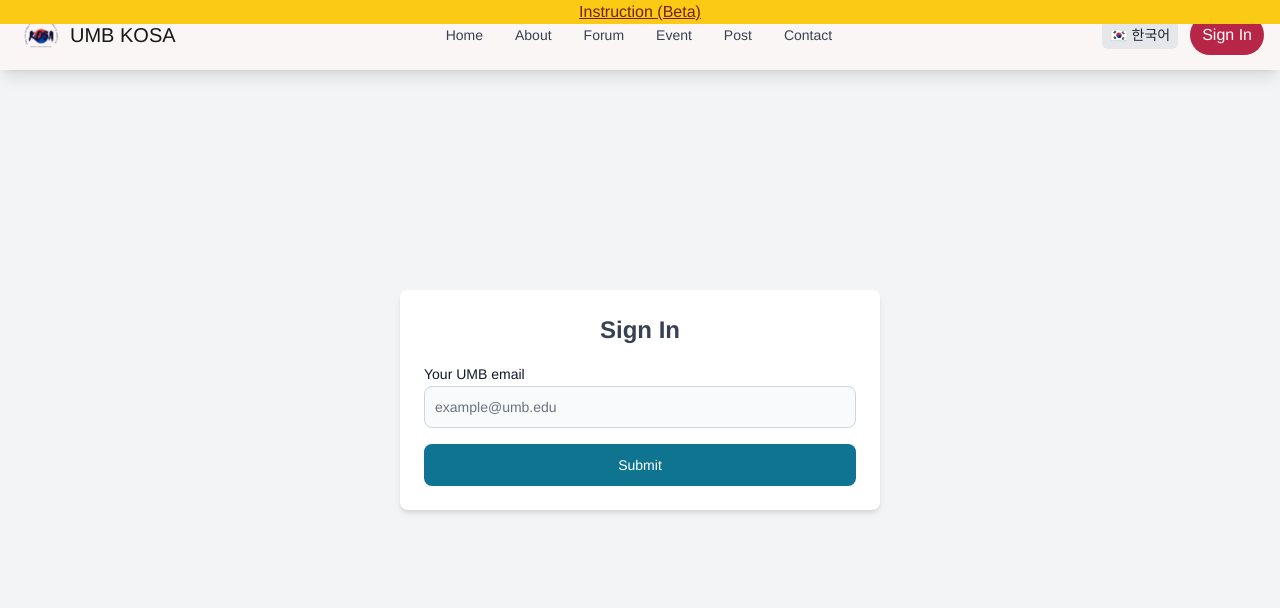
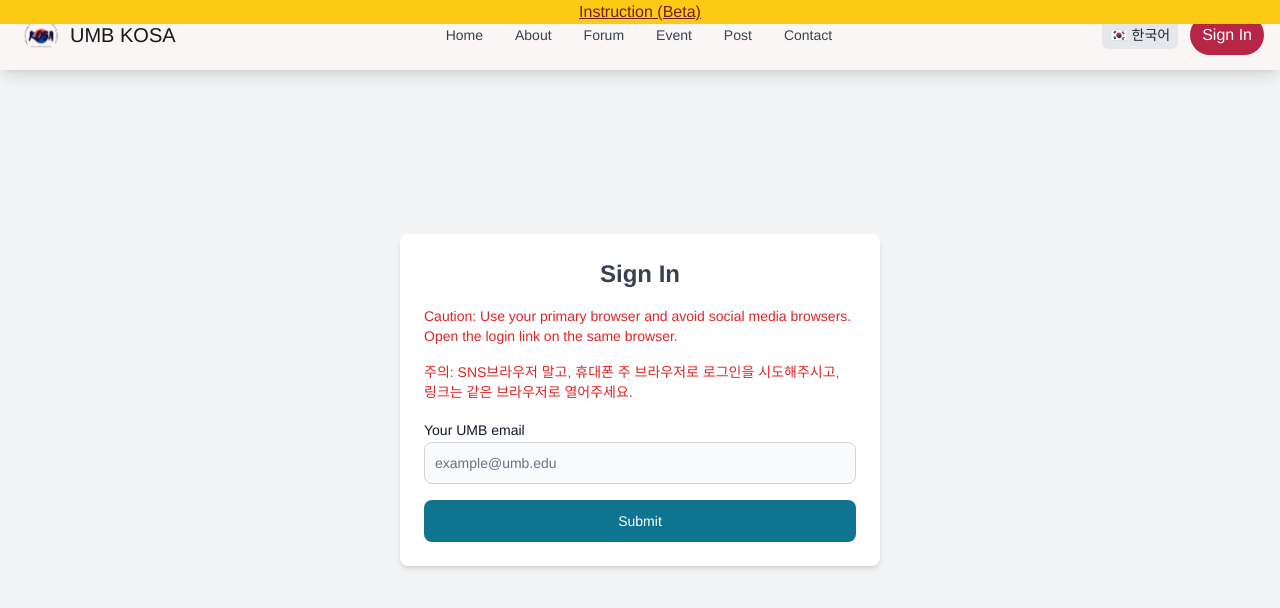
Before and after one commit to kcdevdes/UMB-KOSA-web, a Next.js app: page /auth in a window 1280 px wide. Shown: the top 608 px of the page. Built offline with nearby package versions, Linux system fonts and the light colour scheme; no server answers.

Commit message:
fix: add cautions in auth page

```diff
--- a/components/LoginForm.tsx
+++ b/components/LoginForm.tsx
@@ -80,6 +80,14 @@ export default function LoginForm() {
           </div>
         ) : (
           <form onSubmit={handleSubmit} className="mt-4 space-y-4">
+            <p className="text-sm text-red-600">
+              Caution: Use your primary browser and avoid social media browsers.
+              Open the login link on the same browser.
+            </p>
+            <p className="text-sm text-red-600">
+              주의: SNS브라우저 말고, 휴대폰 주 브라우저로 로그인을
+              시도해주시고, 링크는 같은 브라우저로 열어주세요.
+            </p>
             <div>
               <Label htmlFor="email" value="Your UMB email" />
               <TextInput
```
